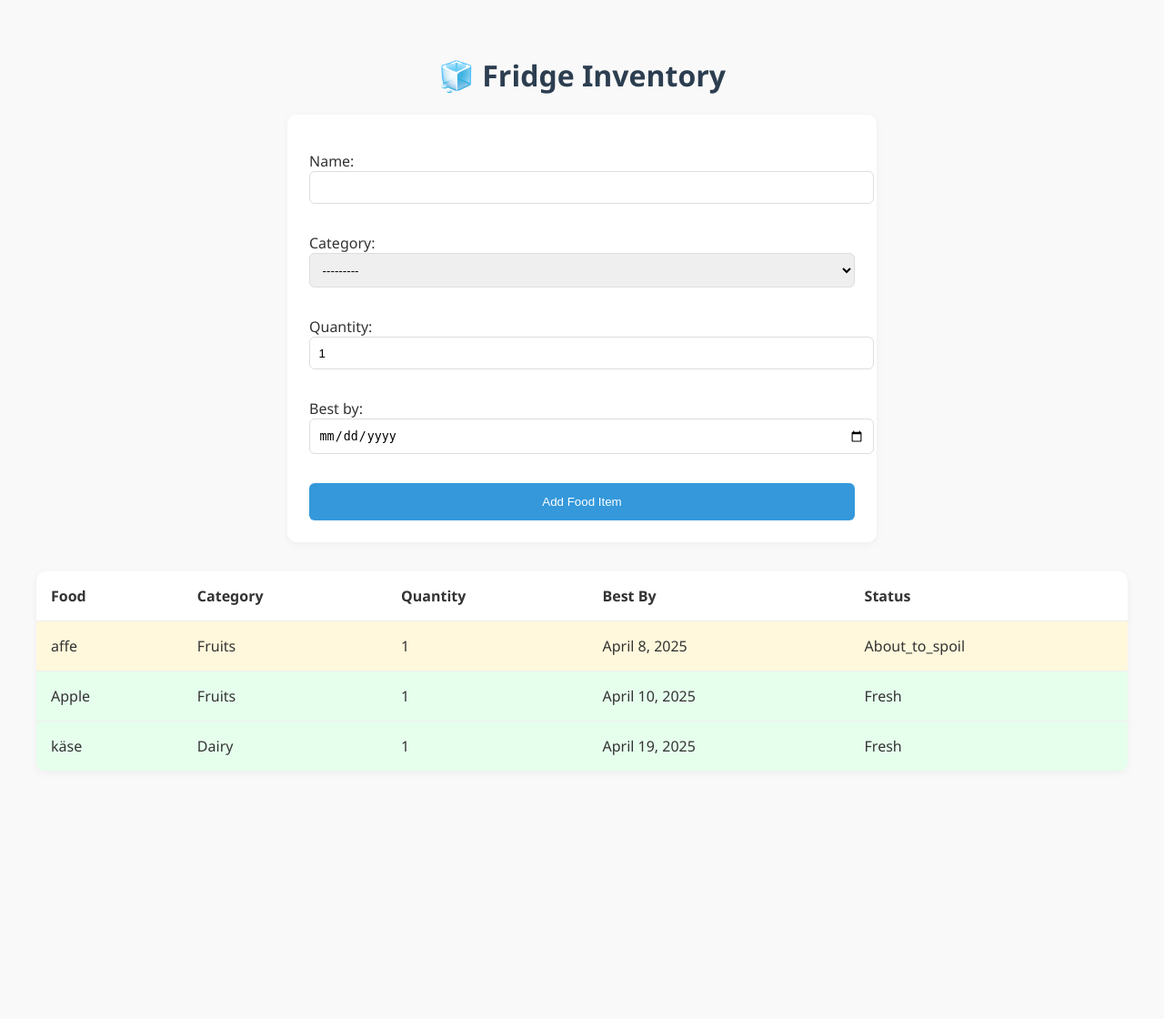
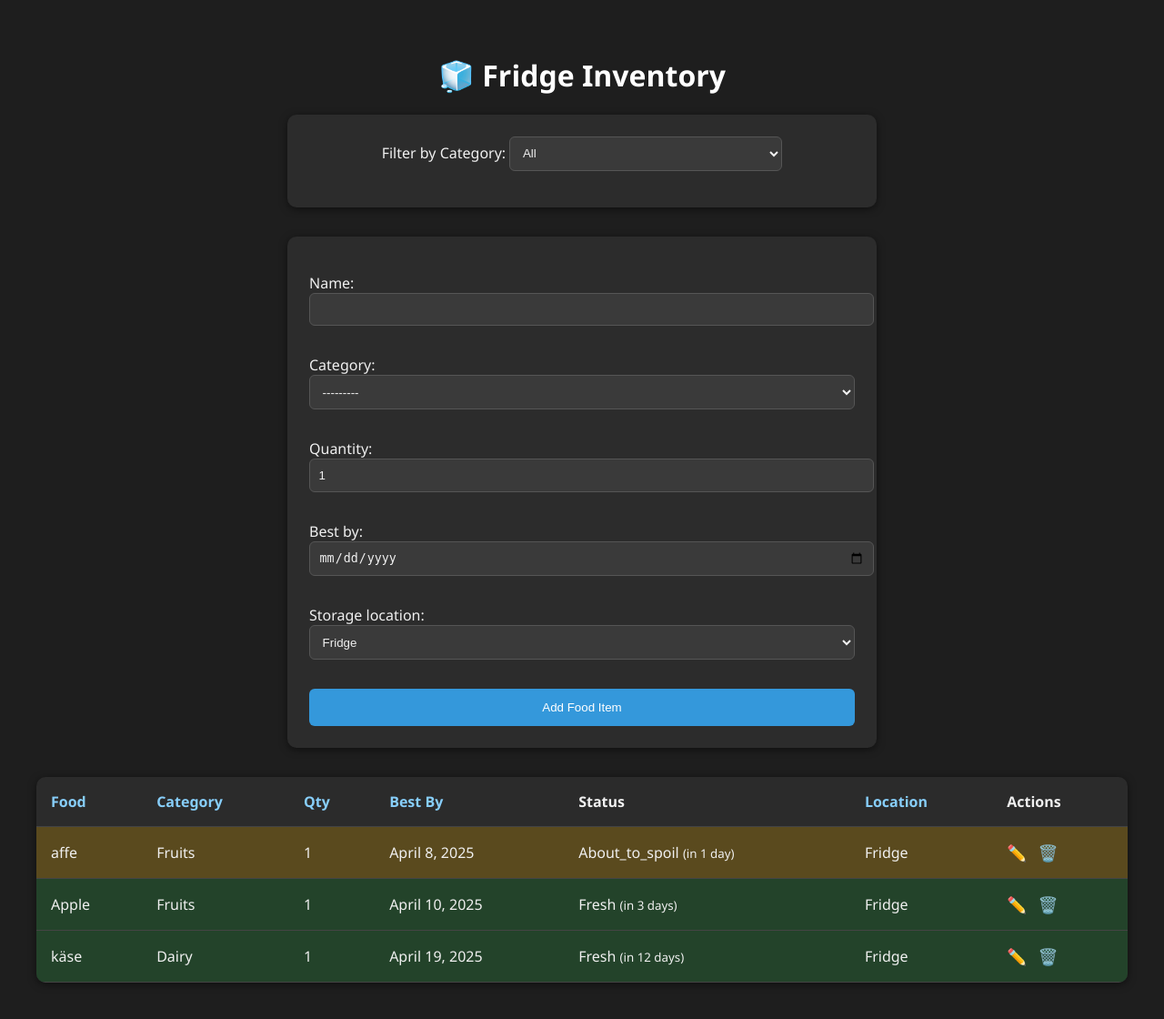
Before and after one commit to MagieAlex/Refriger8, a Django app: page / in a window 1280 px wide. Shown: the whole page at 91% size. Before the commit the page ends 847 px from the top, so only its background shows below. Run offline with Django 5.2, Linux system fonts and the light colour scheme; data comes from the database, SQL or seed files in the repository; both versions use the stored data as it was after the commit.

Commit message:
added more storage locations and dark mode

```diff
--- a/refriger8/fridge/forms.py
+++ b/refriger8/fridge/forms.py
@@ -5,7 +5,7 @@ from .models import FoodItem
 class FoodItemForm(forms.ModelForm):
     class Meta:
         model = FoodItem
-        fields = ['name', 'category', 'quantity', 'best_by']
+        fields = ['name', 'category', 'quantity', 'best_by', 'storage_location']
         widgets = {
             'best_by': forms.DateInput(attrs={'type': 'date'}),
         }
--- a/refriger8/fridge/models.py
+++ b/refriger8/fridge/models.py
@@ -21,10 +21,22 @@ class FoodItem(models.Model):
         ('other', 'Other'),
     ]
 
+    STORAGE_CHOICES = [
+        ('fridge', 'Fridge'),
+        ('freezer', 'Freezer'),
+        ('upper_pantry', 'Upper Pantry'),
+        ('lower_pantry', 'Lower Pantry'),
+        ('counter', 'Counter'),
+        ('candy_cabinet', 'Candy Cabinet'),
+        ('hanging_table', 'Hanging Table'),
+        ('bar', 'Bar'),
+    ]
+
     name = models.CharField(max_length=100)
     category = models.CharField(max_length=50, choices=CATEGORY_CHOICES)
     quantity = models.IntegerField(default=1)
-    best_by = models.DateField()
+    best_by = models.DateField(null=True, blank=True)
+    storage_location = models.CharField(max_length=50, choices=STORAGE_CHOICES, default='fridge')
 
 
     @property
@@ -35,3 +47,13 @@ class FoodItem(models.Model):
         elif self.best_by <= today + timedelta(days=2):
             return "about_to_spoil"
         return "fresh"
+
+    @property
+    def days_left(self):
+        delta = (self.best_by - date.today()).days
+        if delta > 0:
+            return f"in {delta} day{'s' if delta > 1 else ''}"
+        elif delta == 0:
+            return "today"
+        else:
+            return f"{abs(delta)} day{'s' if abs(delta) > 1 else ''} ago"
--- /dev/null
+++ b/refriger8/fridge/static/fridge/style.css
@@ -0,0 +1,126 @@
+body {
+    font-family: 'Segoe UI', Tahoma, Geneva, Verdana, sans-serif;
+    background-color: #1e1e1e;
+    color: #f0f0f0;
+    padding: 2rem;
+}
+
+h1 {
+    text-align: center;
+    color: #ffffff;
+}
+
+form, .form-container {
+    background: #2c2c2c;
+    padding: 1.5rem;
+    border-radius: 10px;
+    box-shadow: 0 2px 8px rgba(0,0,0,0.5);
+    max-width: 600px;
+    margin: 0 auto 2rem;
+}
+
+form input, form select {
+    width: 100%;
+    padding: 0.6rem;
+    margin-bottom: 1rem;
+    border: 1px solid #555;
+    border-radius: 6px;
+    background-color: #3a3a3a;
+    color: #f0f0f0;
+}
+
+form input::placeholder {
+    color: #bbb;
+}
+
+form button {
+    background-color: #3498db;
+    color: white;
+    border: none;
+    padding: 0.8rem 1.2rem;
+    border-radius: 6px;
+    cursor: pointer;
+    width: 100%;
+}
+
+form button:hover {
+    background-color: #2980b9;
+}
+
+table {
+    width: 100%;
+    border-collapse: collapse;
+    background: #2b2b2b;
+    box-shadow: 0 2px 8px rgba(0,0,0,0.5);
+    border-radius: 10px;
+    overflow: hidden;
+}
+
+th, td {
+    padding: 1rem;
+    text-align: left;
+    border-bottom: 1px solid #444;
+    color: #f0f0f0;
+}
+
+th a {
+    color: #87cefa;
+    text-decoration: none;
+}
+
+th a:hover {
+    text-decoration: underline;
+}
+
+tr:hover {
+    background-color: #3b3b3b;
+}
+
+.spoiled {
+    background-color: #512020;  /* muted red */
+}
+
+.about_to_spoil {
+    background-color: #5a4a1e;  /* muted yellow-brown */
+}
+
+.fresh {
+    background-color: #23432a;  /* muted green */
+}
+
+.actions a {
+    margin-right: 0.5rem;
+    text-decoration: none;
+    font-size: 1.1rem;
+    color: #ffffff;
+}
+
+.actions a:hover {
+    opacity: 0.7;
+}
+
+.filter-form {
+    text-align: center;
+    margin-bottom: 2rem;
+}
+
+.filter-form select {
+    max-width: 300px;
+    background-color: #3a3a3a;
+    color: #f0f0f0;
+    border: 1px solid #555;
+    border-radius: 6px;
+    padding: 0.6rem;
+}
+
+.back-link {
+    display: block;
+    text-align: center;
+    margin-top: 2rem;
+    text-decoration: none;
+    color: #87cefa;
+}
+
+.back-link:hover {
+    text-decoration: underline;
+}
--- a/refriger8/fridge/templates/fridge/fridge.html
+++ b/refriger8/fridge/templates/fridge/fridge.html
@@ -4,100 +4,42 @@
 <head>
     <meta charset="UTF-8">
     <title>Fridge Inventory</title>
-    <style>
-        body {
-            font-family: 'Segoe UI', Tahoma, Geneva, Verdana, sans-serif;
-            background: #f9f9f9;
-            padding: 2rem;
-            color: #333;
-        }
-
-        h1 {
-            text-align: center;
-            color: #2c3e50;
-        }
-
-        form {
-            background: #ffffff;
-            padding: 1.5rem;
-            border-radius: 10px;
-            box-shadow: 0 2px 8px rgba(0,0,0,0.05);
-            max-width: 600px;
-            margin: 0 auto 2rem;
-        }
-
-        form input, form select {
-            width: 100%;
-            padding: 0.6rem;
-            margin-bottom: 1rem;
-            border: 1px solid #ddd;
-            border-radius: 6px;
-        }
-
-        form button {
-            background-color: #3498db;
-            color: white;
-            border: none;
-            padding: 0.8rem 1.2rem;
-            border-radius: 6px;
-            cursor: pointer;
-            width: 100%;
-        }
-
-        form button:hover {
-            background-color: #2980b9;
-        }
-
-        table {
-            width: 100%;
-            border-collapse: collapse;
-            background: #ffffff;
-            box-shadow: 0 2px 8px rgba(0,0,0,0.05);
-            border-radius: 10px;
-            overflow: hidden;
-        }
-
-        th, td {
-            padding: 1rem;
-            text-align: left;
-            border-bottom: 1px solid #eee;
-        }
-
-        tr:hover {
-            background-color: #f1f1f1;
-        }
-
-        .spoiled {
-            background-color: #ffe5e5;  /* soft red */
-        }
-
-        .about_to_spoil {
-            background-color: #fff8dc;  /* soft yellow */
-        }
-
-        .fresh {
-            background-color: #e6ffed;  /* soft green */
-        }
-    </style>
+    {% load static %}
+    <link rel="stylesheet" href="{% static 'fridge/style.css' %}">
 </head>
 <body>
 
     <h1>🧊 Fridge Inventory</h1>
 
+    <!-- Filter Form -->
+    <form method="get" class="filter-form">
+        <label for="category">Filter by Category:</label>
+        <select name="category" onchange="this.form.submit()">
+            <option value="">All</option>
+            {% for code, label in categories %}
+                <option value="{{ code }}" {% if selected_category == code %}selected{% endif %}>{{ label }}</option>
+            {% endfor %}
+        </select>
+    </form>
+
+    <!-- Add Item Form -->
     <form method="POST">
         {% csrf_token %}
         {{ form.as_p }}
         <button type="submit">Add Food Item</button>
     </form>
 
+    <!-- Items Table -->
     <table>
         <thead>
             <tr>
-                <th>Food</th>
-                <th>Category</th>
-                <th>Quantity</th>
-                <th>Best By</th>
+                <th><a href="?sort=name{% if selected_category %}&category={{ selected_category }}{% endif %}">Food</a></th>
+                <th><a href="?sort=category{% if selected_category %}&category={{ selected_category }}{% endif %}">Category</a></th>
+                <th><a href="?sort=quantity{% if selected_category %}&category={{ selected_category }}{% endif %}">Qty</a></th>
+                <th><a href="?sort=best_by{% if selected_category %}&category={{ selected_category }}{% endif %}">Best By</a></th>
                 <th>Status</th>
+                <th><a href="?sort=storage_location{% if selected_category %}&category={{ selected_category }}{% endif %}">Location</a></th>
+                <th>Actions</th>
             </tr>
         </thead>
         <tbody>
@@ -107,11 +49,16 @@
                     <td>{{ item.get_category_display }}</td>
                     <td>{{ item.quantity }}</td>
                     <td>{{ item.best_by }}</td>
-                    <td>{{ item.status|capfirst }}</td>
+                    <td>{{ item.status|capfirst }} <small>({{ item.days_left }})</small></td>
+                    <td>{{ item.get_storage_location_display }}</td>
+                    <td class="actions">
+                        <a href="{% url 'edit_item' item.pk %}">✏️</a>
+                        <a href="{% url 'delete_item' item.pk %}" onclick="return confirm('Are you sure?')">🗑️</a>
+                    </td>
                 </tr>
             {% empty %}
                 <tr>
-                    <td colspan="5" style="text-align: center; padding: 2rem;">No food items yet!</td>
+                    <td colspan="6" style="text-align: center; padding: 2rem;">No food items yet!</td>
                 </tr>
             {% endfor %}
         </tbody>
--- a/refriger8/fridge/urls.py
+++ b/refriger8/fridge/urls.py
@@ -3,4 +3,7 @@ from . import views
 
 urlpatterns = [
     path('', views.fridge_view, name='fridge'),
+    path('edit/<int:pk>/', views.edit_item, name='edit_item'),
+    path('delete/<int:pk>/', views.delete_item, name='delete_item'),
+
 ]
--- a/refriger8/fridge/views.py
+++ b/refriger8/fridge/views.py
@@ -1,17 +1,54 @@
-from django.shortcuts import render
-
 # fridge/views.py
-from django.shortcuts import render, redirect
+from django.shortcuts import render, redirect, get_object_or_404
 from .models import FoodItem
 from .forms import FoodItemForm
 
+
 def fridge_view(request):
-    items = FoodItem.objects.all().order_by('best_by')
+    sort = request.GET.get('sort')
+    selected_category = request.GET.get('category', '')
+
+    items = FoodItem.objects.all()
+
+    if selected_category:
+        items = items.filter(category=selected_category)
+
+    # Apply sorting safely
+    if sort:
+        items = items.order_by(sort)
+    else:
+        items = items.order_by('storage_location', 'best_by')
+
+    form = FoodItemForm(request.POST or None)
+    if form.is_valid():
+        form.save()
+        return redirect('fridge')
+
+    categories = FoodItem.CATEGORY_CHOICES
+    return render(request, 'fridge/fridge.html', {
+        'items': items,
+        'form': form,
+        'categories': categories,
+        'selected_category': selected_category,
+        'sort': sort
+    })
+
+
+
+from django.shortcuts import get_object_or_404
+
+def delete_item(request, pk):
+    item = get_object_or_404(FoodItem, pk=pk)
+    item.delete()
+    return redirect('fridge')
+
+def edit_item(request, pk):
+    item = get_object_or_404(FoodItem, pk=pk)
     if request.method == 'POST':
-        form = FoodItemForm(request.POST)
+        form = FoodItemForm(request.POST, instance=item)
         if form.is_valid():
             form.save()
             return redirect('fridge')
     else:
-        form = FoodItemForm()
-    return render(request, 'fridge/fridge.html', {'items': items, 'form': form})
+        form = FoodItemForm(instance=item)
+    return render(request, 'fridge/edit.html', {'form': form, 'item': item})
```
Also changed, not shown: refriger8/fridge/templates/fridge/edit.html (added, +25 -0 lines), refriger8/db.sqlite3, refriger8/fridge/migrations/0002_alter_fooditem_category.py (added), refriger8/fridge/migrations/0003_alter_fooditem_category.py (added), refriger8/fridge/migrations/0004_fooditem_storage_location_alter_fooditem_best_by.py (added).
